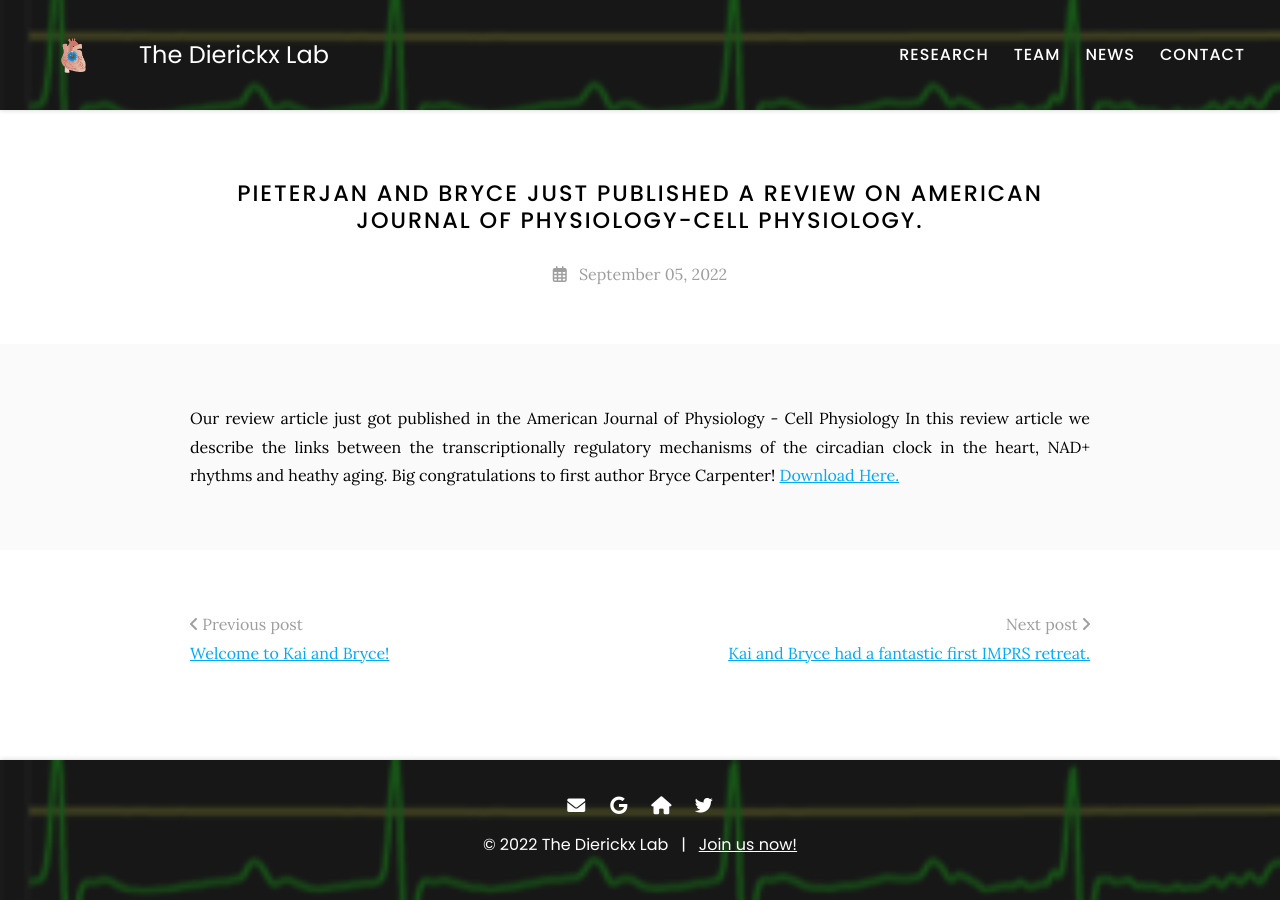
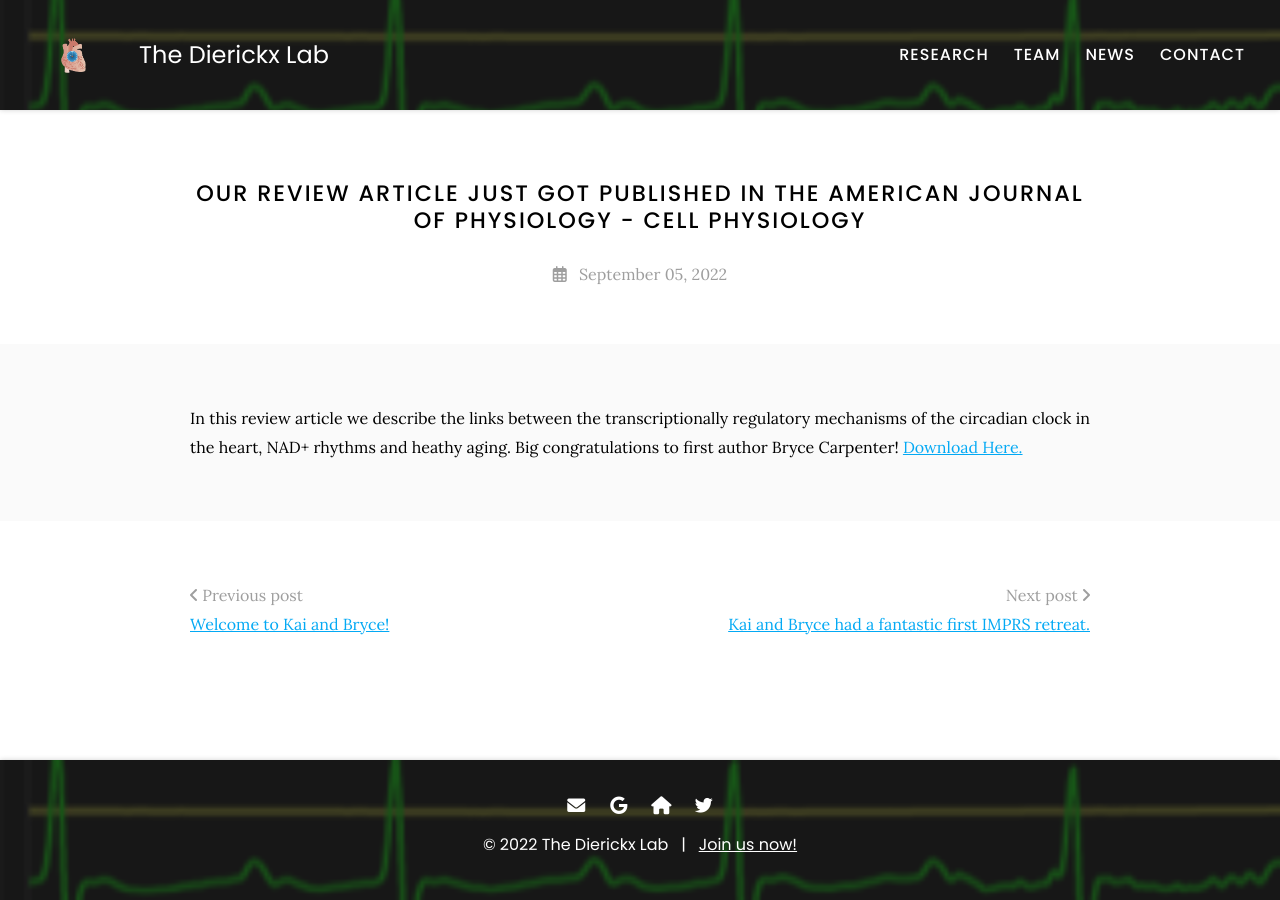
Before and after one commit to theDierickxLab/theDierickxLab, a Jekyll site: the page built from _posts/2022-09-05-review.md, in a window 1280 px wide. Built offline with Jekyll 4.4.1, drawn with Linux system fonts in a browser that asks for light colours.

Commit message:
Update 2022-09-05-review.md

```diff
--- a/_posts/2022-09-05-review.md
+++ b/_posts/2022-09-05-review.md
@@ -1,9 +1,8 @@
 ---
-title: Pieterjan and Bryce just published a review on American Journal of Physiology-Cell Physiology.
-
+title: Our review article just got published in the American Journal of Physiology - Cell Physiology
 ---
 
- Our review article just got published in the American Journal of Physiology - Cell Physiology
+
  In this review article we describe the links between the transcriptionally regulatory mechanisms of the circadian clock in the heart, NAD+ rhythms and heathy aging. Big congratulations to first author Bryce Carpenter! [Download Here.](https://pubmed.ncbi.nlm.nih.gov/36062878/)
 
 {:.center}
```
